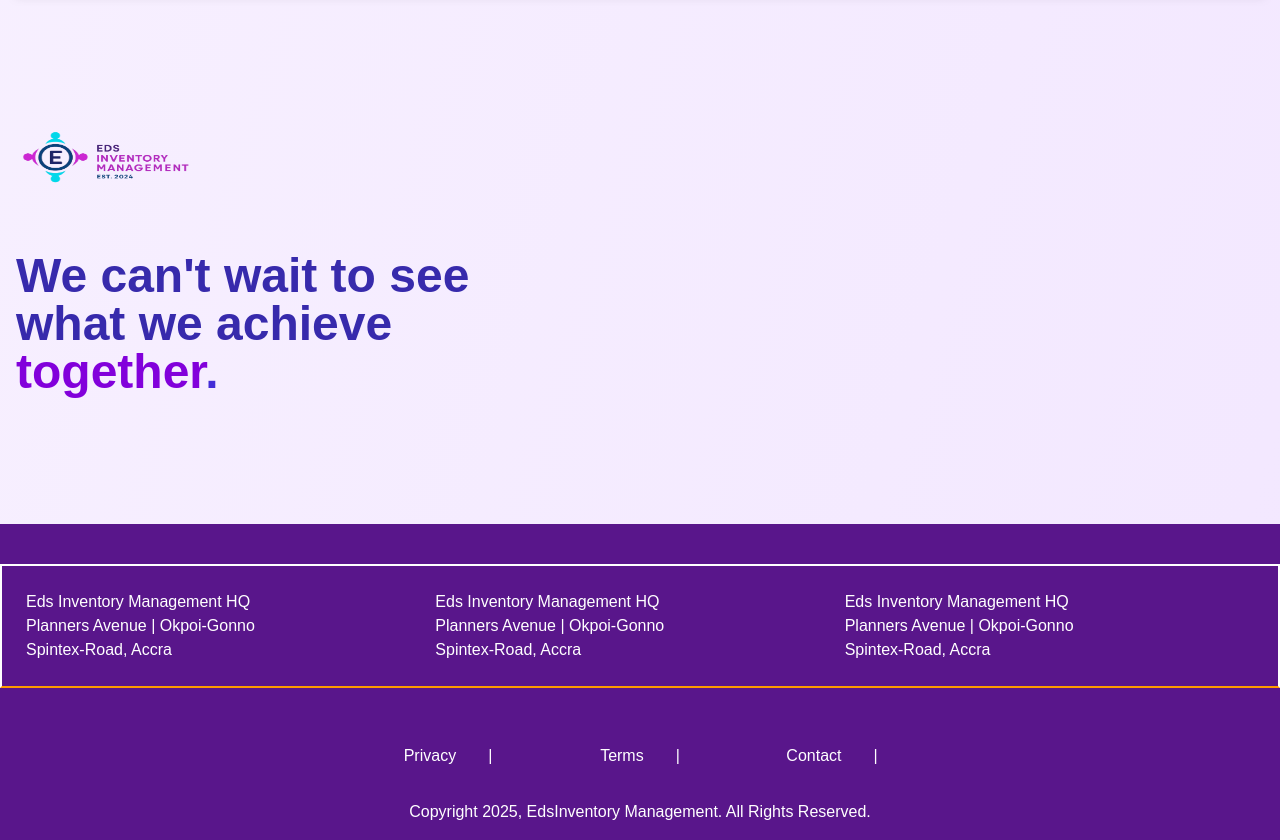
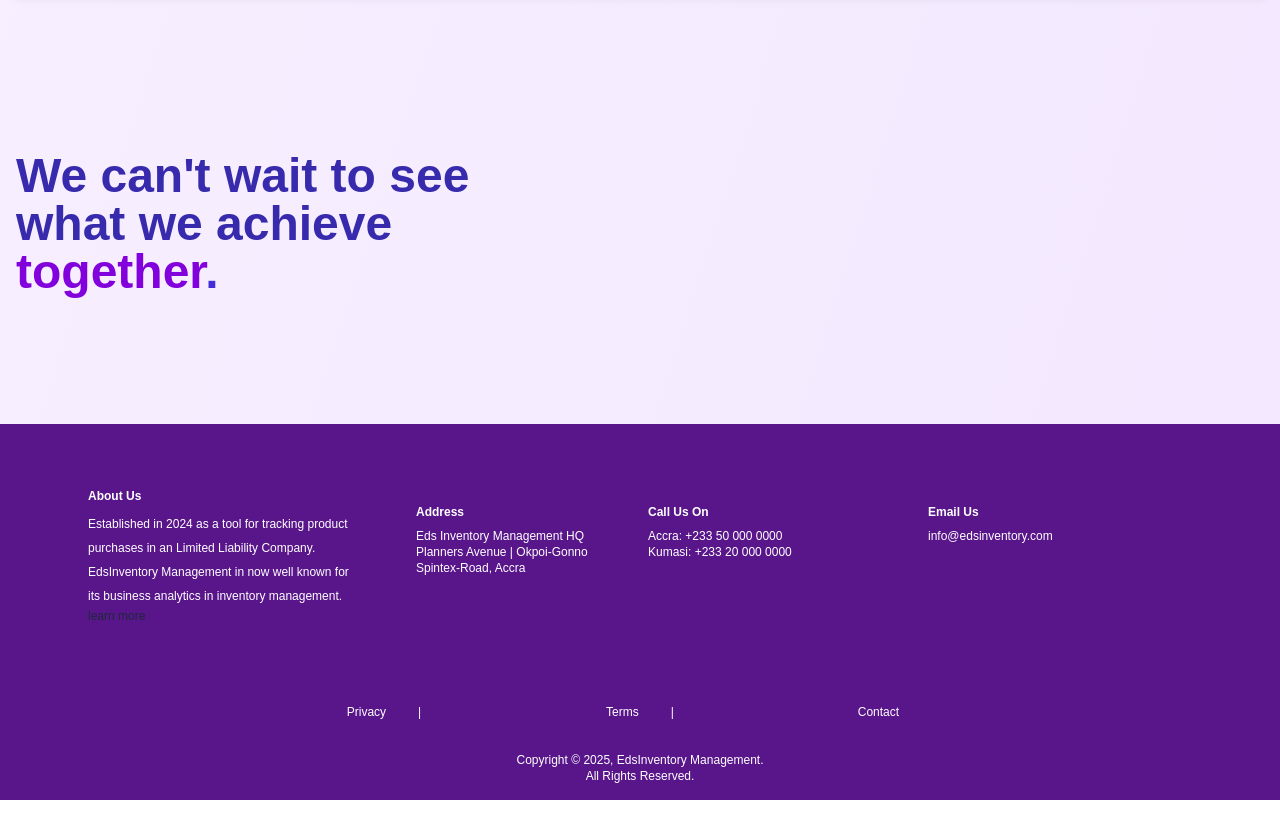
Before and after one commit to weirdTDD/inventory-app, a Next.js app: page / in a window 1280 px wide. Shown: the part 3620-4460 px from the top of the page. After the commit the page ends 4420 px from the top, so only its background shows below. Built offline with nearby package versions, Linux system fonts and the light colour scheme; what @stackframe/stack would draw is missing.

Commit message:
footer-04

```diff
--- a/app/page.tsx
+++ b/app/page.tsx
@@ -437,12 +437,13 @@ export default function Home () {
           <div className="mb-10 mt-10">
             <div>
               <div className="mb-10 ">
-                <Image
+               {/* <Image
                   src="/logox.png"
                   alt=""
                   width={800} height={500}
                   className="w-45 h-15 object-fit "
                 />
+               */}
 
                 <div className="mt-16">
                   <h2 className="text-5xl font-black text-indigo-800">
--- a/components/footer.tsx
+++ b/components/footer.tsx
@@ -8,35 +8,52 @@ export default function Footer () {
   return (
     <div className='bg-purple-900 text-white'>
       <div className='text-center py-4 '>
-        <div className='max-w-7xl mx-auto'>
-        <div className="grid grid-cols-1 lg:grid-cols-3 items-center justify-around  mx-6 lg:mx-auto my-6 px-6  border-2 border-b-amber-500">
-            <div className='grid grid-cols-1 text-left py-6'>
+        <div className=' mx-[5%]'>
+        <div className="grid grid-cols-1 md:grid-cols-2 lg:grid-cols-4 items-center justify-center gap-4 mx-6 lg:mx-auto my-6 px-6 text-xs ">
 
+            <div className='grid grid-cols-1 text-left py-6 '>
+                <h2 className='font-semibold mb-2'>About Us</h2>
+                <p className='text-xs/6 text-nowrap'>Established in 2024 as a tool for tracking product <br/> purchases in an Limited Liability Company. <br/> EdsInventory Management in now well known for <br/> its business analytics in inventory management.</p>
+                <a href="/learn-more" className='text-gray-800'> learn more</a>
+
+            </div>
+            <div className='grid grid-cols-1 text-left py-6 w-full lg:mx-12'>
+                <h2 className='font-semibold mb-2'>Address</h2>
                 <ul>
                     <li>Eds Inventory Management HQ</li>
                     <li>Planners Avenue | Okpoi-Gonno</li>
                     <li>Spintex-Road, Accra</li>
+                    <li className='text-purple-900'>|</li>
+                    <li className='text-purple-900'>|</li>
+
                 </ul>
             </div>
 
             <div className='grid grid-cols-1 text-left  py-6'>
+                <h2 className='font-semibold mb-2'>Call Us On</h2>
                 <ul>
-                    <li>Eds Inventory Management HQ</li>
-                    <li>Planners Avenue | Okpoi-Gonno</li>
-                    <li>Spintex-Road, Accra</li>
+                    <li>Accra:  +233 50 000 0000</li>
+                    <li>Kumasi: +233 20 000 0000</li>
+                    <li className='text-purple-900'>|</li>
+                    <li className='text-purple-900'>|</li>
+                    <li className='text-purple-900'>|</li>
                 </ul>
             </div>
 
             <div className='grid grid-cols-1 text-left  py-6'>
+                <h2 className='font-semibold mb-2'>Email Us</h2>
                 <ul>
-                    <li>Eds Inventory Management HQ</li>
-                    <li>Planners Avenue | Okpoi-Gonno</li>
-                    <li>Spintex-Road, Accra</li>
+                    <li>info@edsinventory.com</li>
+                    <li className='text-purple-900'>|</li>
+                    <li className='text-purple-900'>|</li>
+                    <li className='text-purple-900'>|</li>
+                    <li className='text-purple-900'>|</li>
+
                 </ul>
             </div>
 
         </div>
-        <div className= "grid grid-cols-3 items-center max-w-xl mx-auto py-8">
+        <div className= "grid grid-cols-3 items-center max-w-3xl mx-auto py-8 text-xs">
             <div className='space-x-8'>
                 <Link className=''  href="">
                     Privacy
@@ -55,11 +72,12 @@ export default function Footer () {
                 <Link className=''  href="">
                     Contact
                 </Link>
-                <span>|</span>
+                <span className='text-purple-900'>|</span>
             </div>
         </div>
 
-        <p>Copyright {currentYear}, EdsInventory Management. All Rights Reserved.</p>
+        <p className='text-xs'>Copyright © {currentYear}, EdsInventory Management.</p>
+        <p className='text-xs'> All Rights Reserved.</p>
 
       </div>
       </div>
```
